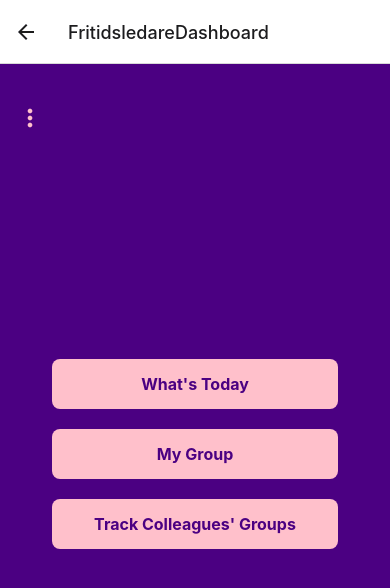
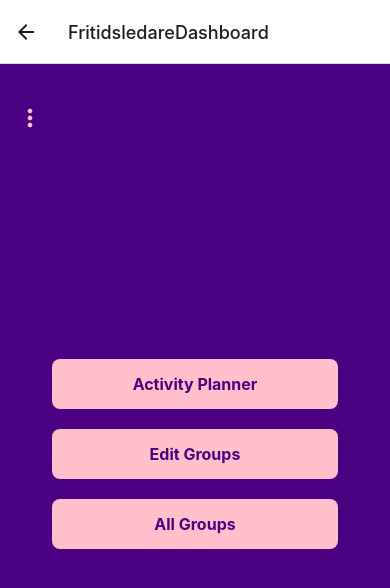
Before and after one commit to Enorhan/planitkids_sample, a React Native app: screen /FritidsledareDashboard in a window 390 px wide. Shown: the top 588 px of the page. Built offline with nearby package versions, Linux system fonts and the light colour scheme.

Commit message:
reverted pull request and changed the names of buttons in FritidsledareDashboard.js

```diff
--- a/src/screens/FritidsledareDashboard.js
+++ b/src/screens/FritidsledareDashboard.js
@@ -66,7 +66,7 @@ export default function FritidsledareDashboard() {
                 onPress={() => navigation.navigate('WhatsToday')}
                 activeOpacity={0.8}
             >
-                <Text style={styles.buttonText}>What's Today</Text>
+                <Text style={styles.buttonText}>Activity Planner</Text>
             </TouchableOpacity>
 
             <TouchableOpacity
@@ -74,7 +74,7 @@ export default function FritidsledareDashboard() {
                 onPress={() => navigation.navigate('MyGroup')}
                 activeOpacity={0.8}
             >
-                <Text style={styles.buttonText}>My Group</Text>
+                <Text style={styles.buttonText}>Edit Groups</Text>
             </TouchableOpacity>
 
             {/* New Button for Tracking Colleagues' Groups */}
@@ -83,7 +83,7 @@ export default function FritidsledareDashboard() {
                 onPress={() => navigation.navigate('TrackColleaguesGroups')}
                 activeOpacity={0.8}
             >
-                <Text style={styles.buttonText}>Track Colleagues' Groups</Text>
+                <Text style={styles.buttonText}>All Groups</Text>
             </TouchableOpacity>
         </View>
     );
```
